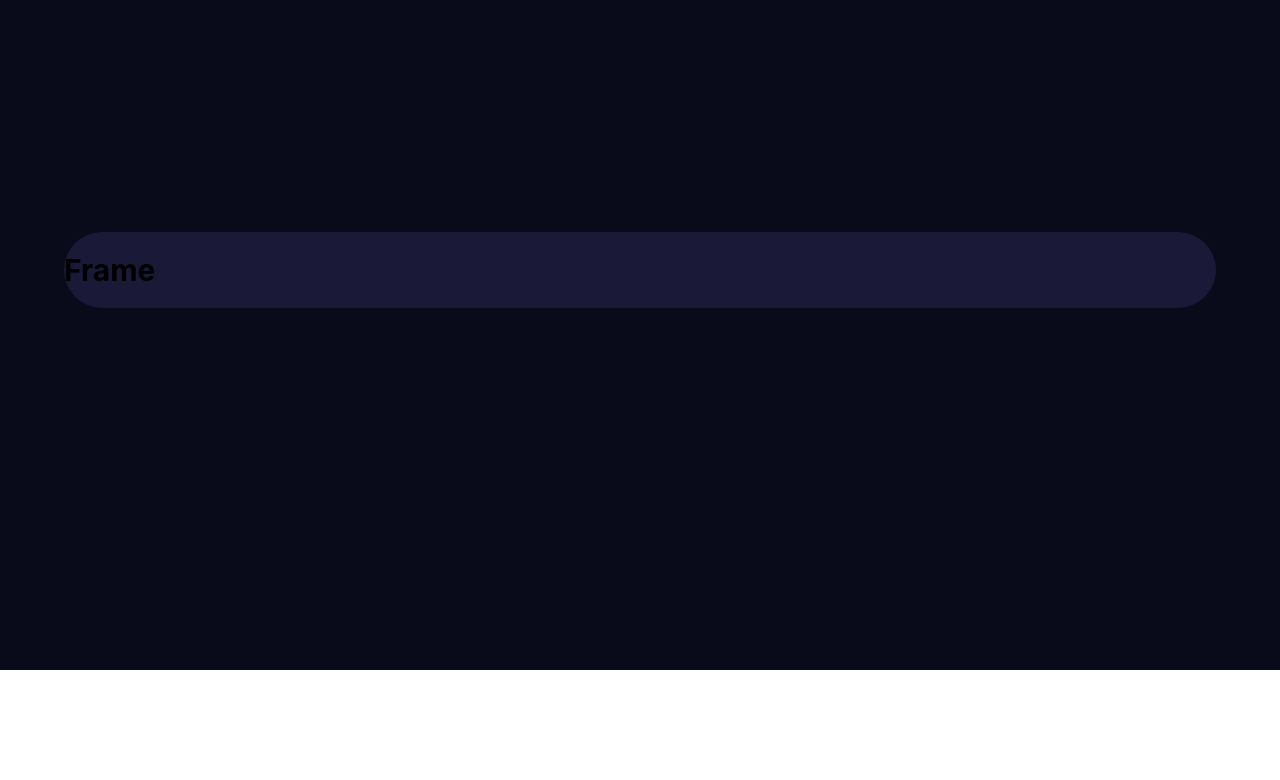
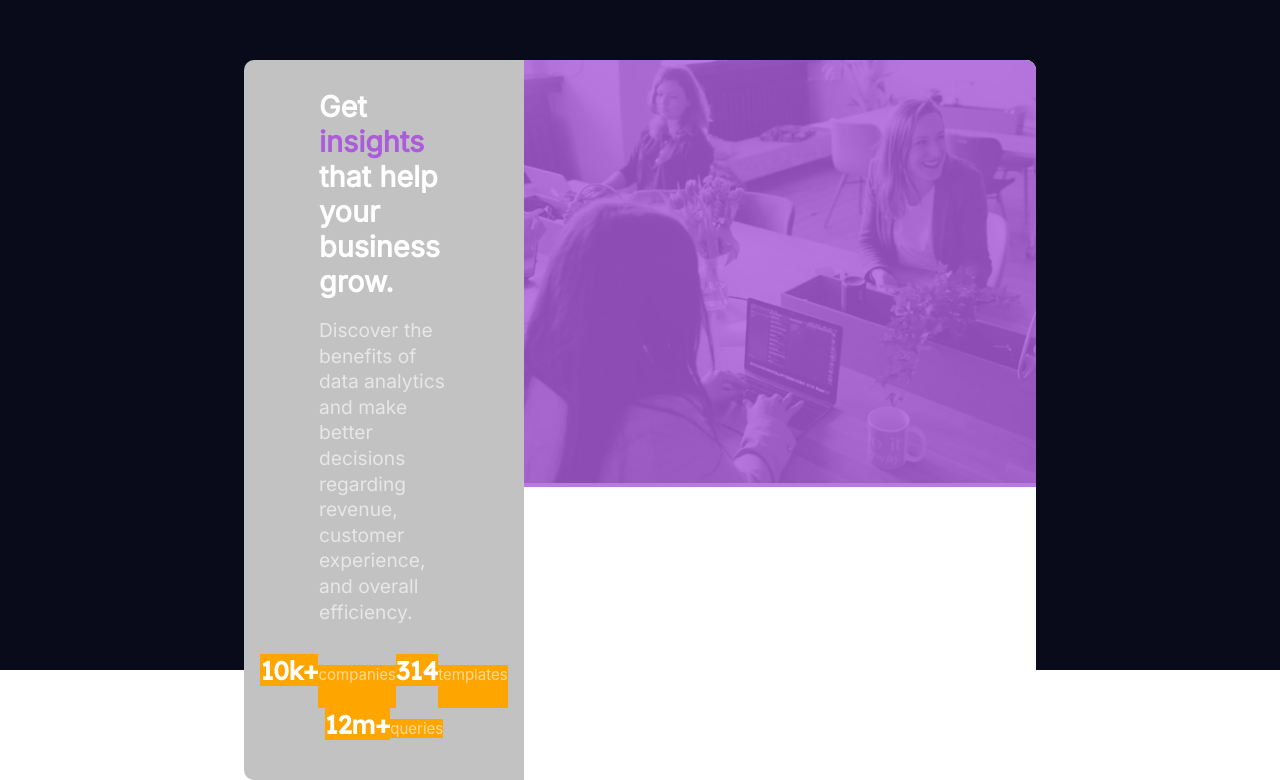
Before and after one commit to W4GFO/statsPreview, a React (Create React App) app in the folder stats-preview/: page / in a window 1280 px wide. Shown: the part 130-910 px from the top of the page. Before the commit the page ends 800 px from the top, so only its background shows below. Built offline with nearby package versions, Linux system fonts and the light colour scheme.

Commit message:
Plugging in all the classes.  Now, all that remains is the desktop clean up.  NOTE: May need to change the UL to a flexbox

```diff
--- a/stats-preview/src/Components/AllComponentsStyles.scss
+++ b/stats-preview/src/Components/AllComponentsStyles.scss
@@ -1,14 +1,14 @@
 @import url('https://fonts.googleapis.com/css?family=Inter');
 @import url('https://fonts.googleapis.com/css?family=Lexend+Deca');
-
 
 $PrimaryVeryDarkBlue:hsl(233, 47%, 7%); //Main background
 $PrimaryDarkDesaturatedBlue:hsl(244, 38%, 16%); //Card background
 $PrimarySoftViolet:hsl(277, 64%, 61%); //Accent
+$PrimarySoftVioletTransparent:hsla(277, 64%, 61%, 0.82); //Accent
 
 $NeutralWhite:hsl(0, 0%, 100%); //Main heading, stats
 $NeutralSlightlyTransparentWhite:hsla(0, 0%, 100%, 0.75); //Main paragraph
-$NeutralSlightlyTransparentWhite:hsla(0, 0%, 100%, 0.6); //Stat headings
+$NeutralSlightlyTransparentGrey:hsla(0, 0%, 100%, 0.6); //Stat headings
 
 $FontLight:400;
 $FontMedium:550;
@@ -23,3 +23,5 @@ $InputButtonWidth:65px;
 $InputElementsHeight:40px;
 
 $MinBreakPointValue:701px;
+
+$BorderRadius:10px;
--- a/stats-preview/src/Components/ContentGroupingFrame.scss
+++ b/stats-preview/src/Components/ContentGroupingFrame.scss
@@ -0,0 +1,67 @@
+@import './AllComponentsStyles.scss';
+
+.contentframe {
+	display: grid;
+	text-align: center;
+	justify-items: center;
+}
+
+.contentframe p:first-of-type {
+	font-size: 1.8rem;
+	font-weight:bolder;
+	color: $NeutralWhite;
+	margin-bottom: -10px;
+}
+
+.contentframe p {
+	margin-left: 10px;
+	margin-right: 10px;
+	padding-bottom: 10px;
+	color: $NeutralSlightlyTransparentGrey;
+	font-family: Inter, "Times New Roman", Times, serif;
+}
+
+.contentframe ul {
+	margin: 0;
+	padding: 0;
+	list-style-type: none;
+
+	color: $NeutralSlightlyTransparentGrey;
+}
+
+.numdesc {
+	font-size: 1.6rem;
+	color: $NeutralWhite;
+	font-weight: $FontHeavy;
+	font-family: "Lexend Deca", "Times New Roman", Times, serif;
+}
+
+.subdesc {
+	padding-bottom: 24px;
+}
+
+.note-emphasis {
+	color: $PrimarySoftViolet;
+}
+
+.center-message {
+	line-height: 1.6rem;
+	font-size: 1.2rem;
+}
+
+@media screen and (min-width:$MinBreakPointValue) {
+	.contentframe {
+		background-color: #C2C2C2;
+	}
+
+	.contentframe p {
+		text-align: start;
+		margin-left: 75px;
+		margin-right: 75px;
+	}
+
+	.pointitems li  {
+		display: inline-block;
+		background-color: orange;
+	}
+}
--- a/stats-preview/src/Components/ContentGroupingFrame.tsx
+++ b/stats-preview/src/Components/ContentGroupingFrame.tsx
@@ -1,10 +1,26 @@
 import './ContentGroupingFrame.scss'
 
-type ContentGroupingFrameProps = {}
+type ContentGroupingFrameProps = {
+	className:string
+}
 
-export const ContentGroupingFrame = (props: ContentGroupingFrameProps) => {
+export const ContentGroupingFrame = ({className}: ContentGroupingFrameProps) => {
 	return (
 		<>
+			<div className={className}>
+				<p>Get <span className='note-emphasis'>insights</span> that help your business grow.</p>
+
+				<p className='center-message'>Discover the benefits of data analytics and make better decisions regarding revenue, customer experience, and overall efficiency.</p>
+
+				<ul className='pointitems'>
+					<li className='numdesc'>10k+</li>
+					<li className='subdesc'>companies</li>
+					<li className='numdesc'>314</li>
+					<li className='subdesc'>templates</li>
+					<li className='numdesc'>12m+</li>
+					<li>queries</li>
+				</ul>
+			</div>
 		</>
 	)
 }
--- a/stats-preview/src/Components/GroupImageFrame.scss
+++ b/stats-preview/src/Components/GroupImageFrame.scss
@@ -0,0 +1,24 @@
+@import 'AllComponentsStyles.scss';
+
+.imgframe {
+	overflow: hidden; //Prevents the transparent overlay from overflowing the lower portion of the image frame.
+}
+
+.imgframe img {
+	width: 100%;
+	height: auto;
+}
+
+.relativewrap {
+	position: relative;
+}
+
+.color-overlay {
+	width: 100%;
+	height: 100%;
+	background-color: $PrimarySoftVioletTransparent;
+
+	top:0;
+	left:0;
+	position: absolute;
+}
--- a/stats-preview/src/Components/GroupImageFrame.tsx
+++ b/stats-preview/src/Components/GroupImageFrame.tsx
@@ -1,10 +1,28 @@
+
 import './GroupImageFrame.scss'
 
-type GroupImageFrameProps = {}
+import mobileImage from '../Images/imagemobile.jpg'
+import desktopImage from '../Images/imagedesktop.jpg'
 
-export const GroupImageFrame = (props: GroupImageFrameProps) => {
+
+type GroupImageFrameProps = {
+	className:string
+}
+
+export const GroupImageFrame = ({className}: GroupImageFrameProps) => {
 	return (
 		<>
+			<div className={className}>
+				<div className='relativewrap'>
+				<img src={mobileImage} alt='people' />
+
+				{/* <picture>
+					<source srcSet={desktopImage} media="(min-width:701px)"/>
+					<img src={mobileImage} alt="product advertisement" />
+				</picture> */}
+				<div className='color-overlay'></div>
+				</div>
+			</div>
 		</>
 	)
 }
--- a/stats-preview/src/Components/ParentFrame.scss
+++ b/stats-preview/src/Components/ParentFrame.scss
@@ -1,9 +1,58 @@
 @import './AllComponentsStyles.scss';
 
 .parentframe {
-	width: 90vw;
-	//height: 100vh;
+	width: 90%;
+	max-width: 792px;
 
-	border-radius: 40px;
 	background-color: $PrimaryDarkDesaturatedBlue;
+
+	display: grid;
+	grid-template-areas:
+		"groupimg"
+		"content";
+
+	justify-items: stretch;
+
+	border-radius: $BorderRadius $BorderRadius $BorderRadius $BorderRadius;
 }
+
+.imgframe {
+	height: 250px;
+	grid-area: groupimg;
+	background-color: white;
+	border-radius: $BorderRadius $BorderRadius 0px 0px;
+}
+
+.contentframe {
+	grid-area: content;
+	padding-bottom: 40px;
+
+	background-color: $PrimaryDarkDesaturatedBlue;
+	border-radius: 0px 0px $BorderRadius $BorderRadius;
+}
+
+@media screen and (min-width:1101) {
+	.parentframe {
+		width: 60%;
+		height: 20%;
+		max-height: 240px;
+	}
+}
+
+@media screen and (min-width:$MinBreakPointValue) {
+	.parentframe{
+		max-height: 420px;
+		grid-template-areas:
+			"content groupimg";
+	}
+
+	.contentframe{
+		border-radius: $BorderRadius 0px 0px $BorderRadius;
+	}
+
+	.imgframe {
+		width: 40vw;
+		height: 100%;
+		border-radius: 0px $BorderRadius $BorderRadius 0px;
+	}
+}
--- a/stats-preview/src/Components/ParentFrame.tsx
+++ b/stats-preview/src/Components/ParentFrame.tsx
@@ -1,4 +1,6 @@
 import './ParentFrame.scss'
+import {GroupImageFrame} from './GroupImageFrame'
+import {ContentGroupingFrame} from './ContentGroupingFrame'
 
 type ParentFrameProps = {}
 
@@ -6,7 +8,8 @@ export const ParentFrame = (props: ParentFrameProps) => {
 	return (
 		<>
 			<div className='parentframe'>
-				<h1>Frame</h1>
+				<GroupImageFrame className='imgframe'/>
+				<ContentGroupingFrame className='contentframe'/>
 			</div>
 		</>
 	)
```
Also changed, not shown: stats-preview/src/Images/imagedesktop.jpg, stats-preview/src/Images/imagemobile.jpg.
